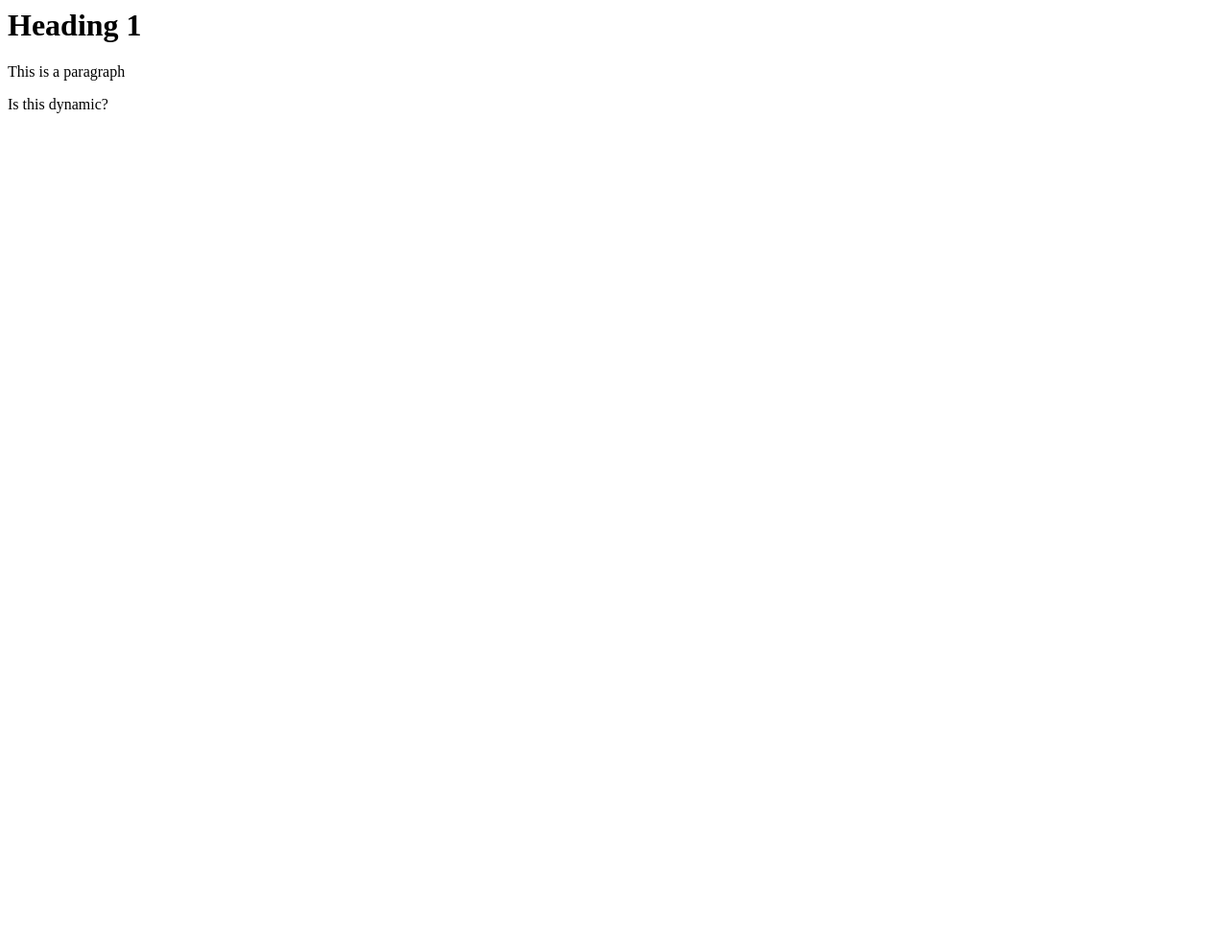
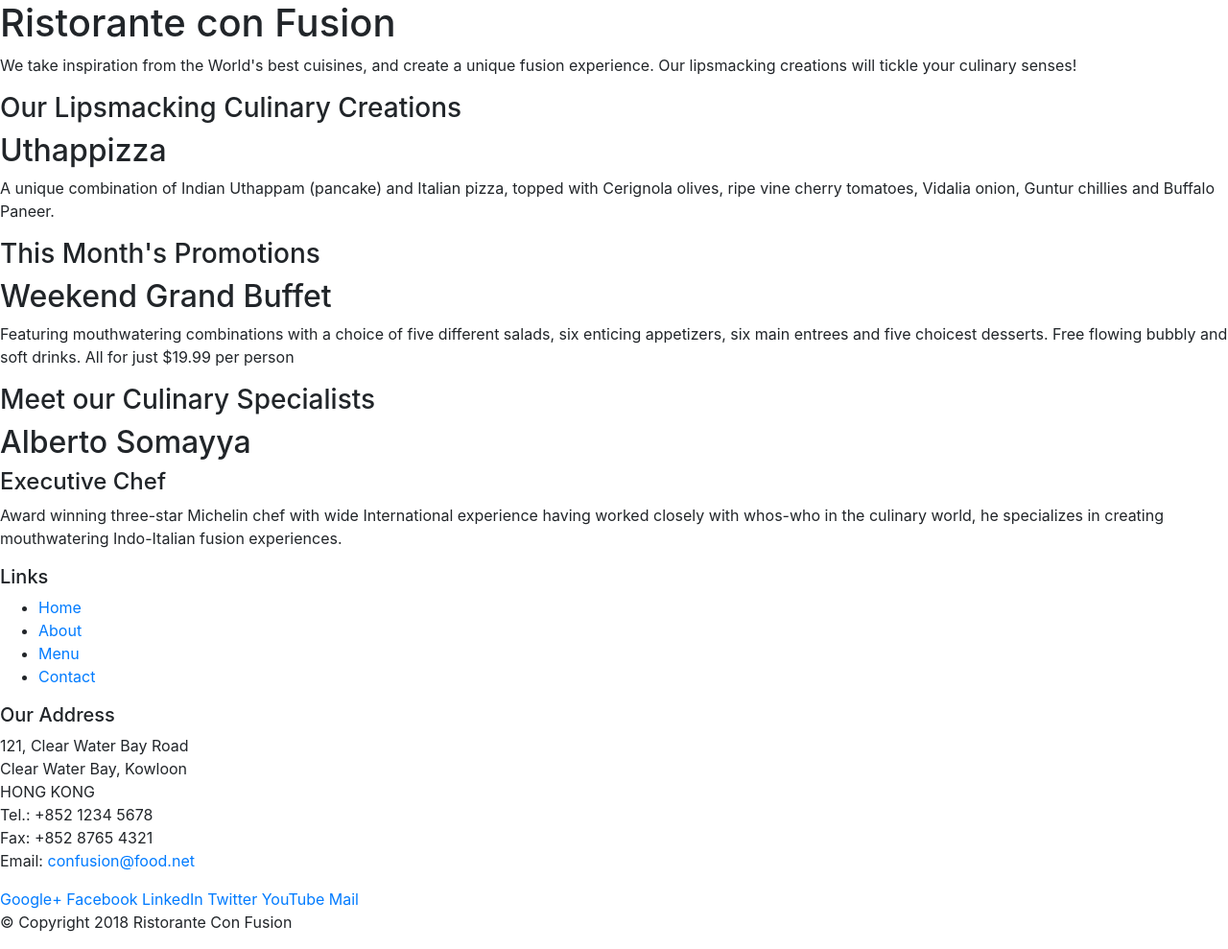
Before and after one commit to rahilkapoor/Website_Coursera, a website: page index.html in a window 1280 px wide. Shown: the whole page at 96% size. Before the commit the page ends 800 px from the top, so only its background shows below. Drawn offline with nearby package versions, Linux system fonts and the light colour scheme.

Commit message:
Intro. to Bootstrap

```diff
--- a/index.html
+++ b/index.html
@@ -1,10 +1,131 @@
-<html>
+<!DOCTYPE html>
+<html lang="en">
 	<head>
-		<title>Testing</title>
+		<!-- Required meta tags always come first -->
+		<meta charset="utf-8" />
+		<meta
+			name="viewport"
+			content="width=device-width, initial-scale=1, shrink-to-fit=no"
+		/>
+		<meta http-equiv="x-ua-compatible" content="ie=edge" />
+
+		<!-- Bootstrap CSS -->
+		<link
+			rel="stylesheet"
+			href="node_modules/bootstrap/dist/css/bootstrap.min.css"
+		/>
+		<title>Ristorante Con Fusion</title>
 	</head>
+
 	<body>
-		<h1>Heading 1</h1>
-		<p>This is a paragraph</p>
-		<p>Is this dynamic?</p>
+		<header>
+			<div>
+				<div>
+					<div>
+						<h1>Ristorante con Fusion</h1>
+						<p>
+							We take inspiration from the World's best cuisines, and create a
+							unique fusion experience. Our lipsmacking creations will tickle
+							your culinary senses!
+						</p>
+					</div>
+					<div></div>
+				</div>
+			</div>
+		</header>
+
+		<div>
+			<div>
+				<div>
+					<h3>Our Lipsmacking Culinary Creations</h3>
+				</div>
+				<div>
+					<h2>Uthappizza</h2>
+					<p>
+						A unique combination of Indian Uthappam (pancake) and Italian pizza,
+						topped with Cerignola olives, ripe vine cherry tomatoes, Vidalia
+						onion, Guntur chillies and Buffalo Paneer.
+					</p>
+				</div>
+			</div>
+
+			<div>
+				<div>
+					<h3>This Month's Promotions</h3>
+				</div>
+				<div>
+					<h2>Weekend Grand Buffet</h2>
+					<p>
+						Featuring mouthwatering combinations with a choice of five different
+						salads, six enticing appetizers, six main entrees and five choicest
+						desserts. Free flowing bubbly and soft drinks. All for just $19.99
+						per person
+					</p>
+				</div>
+			</div>
+
+			<div>
+				<div>
+					<h3>Meet our Culinary Specialists</h3>
+				</div>
+				<div>
+					<h2>Alberto Somayya</h2>
+					<h4>Executive Chef</h4>
+					<p>
+						Award winning three-star Michelin chef with wide International
+						experience having worked closely with whos-who in the culinary
+						world, he specializes in creating mouthwatering Indo-Italian fusion
+						experiences.
+					</p>
+				</div>
+			</div>
+		</div>
+
+		<footer>
+			<div>
+				<div>
+					<div>
+						<h5>Links</h5>
+						<ul>
+							<li><a href="#">Home</a></li>
+							<li><a href="#">About</a></li>
+							<li><a href="#">Menu</a></li>
+							<li><a href="#">Contact</a></li>
+						</ul>
+					</div>
+					<div>
+						<h5>Our Address</h5>
+						<address>
+							121, Clear Water Bay Road<br />
+							Clear Water Bay, Kowloon<br />
+							HONG KONG<br />
+							Tel.: +852 1234 5678<br />
+							Fax: +852 8765 4321<br />
+							Email: <a href="mailto:confusion@food.net">confusion@food.net</a>
+						</address>
+					</div>
+					<div>
+						<div>
+							<a href="http://google.com/+">Google+</a>
+							<a href="http://www.facebook.com/profile.php?id=">Facebook</a>
+							<a href="http://www.linkedin.com/in/">LinkedIn</a>
+							<a href="http://twitter.com/">Twitter</a>
+							<a href="http://youtube.com/">YouTube</a>
+							<a href="mailto:">Mail</a>
+						</div>
+					</div>
+				</div>
+				<div>
+					<div>
+						<p>© Copyright 2018 Ristorante Con Fusion</p>
+					</div>
+				</div>
+			</div>
+		</footer>
+
+		<!-- jQuery first, then Popper.js, then Bootstrap JS. -->
+		<script src="node_modules/jquery/dist/jquery.slim.min.js"></script>
+		<script src="node_modules/popper.js/dist/umd/popper.min.js"></script>
+		<script src="node_modules/bootstrap/dist/js/bootstrap.min.js"></script>
 	</body>
 </html>
--- a/package.json
+++ b/package.json
@@ -20,5 +20,10 @@
 	"homepage": "https://github.com/rahilkapoor/Website_Coursera#readme",
 	"devDependencies": {
 		"lite-server": "^2.5.4"
+	},
+	"dependencies": {
+		"bootstrap": "^4.4.1",
+		"jquery": "^3.5.0",
+		"popper.js": "^1.12.9"
 	}
 }
```
Also changed, not shown: 1 other file.
